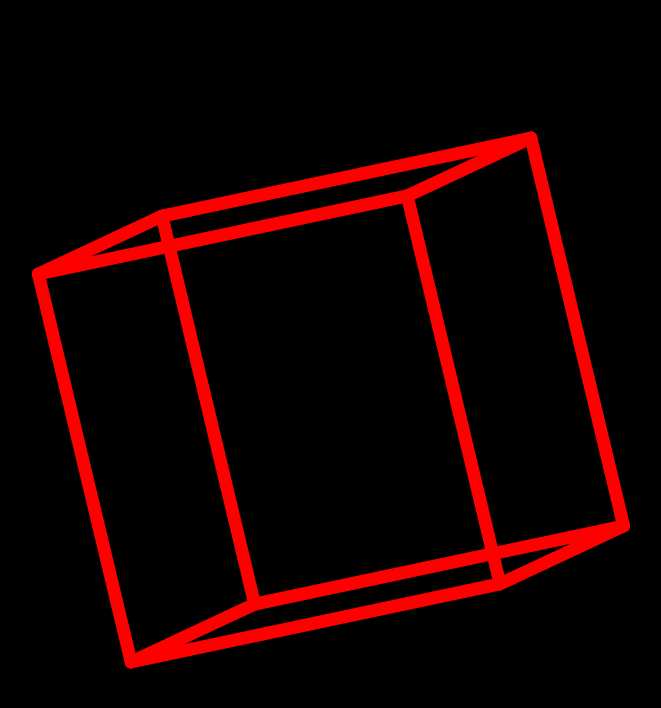
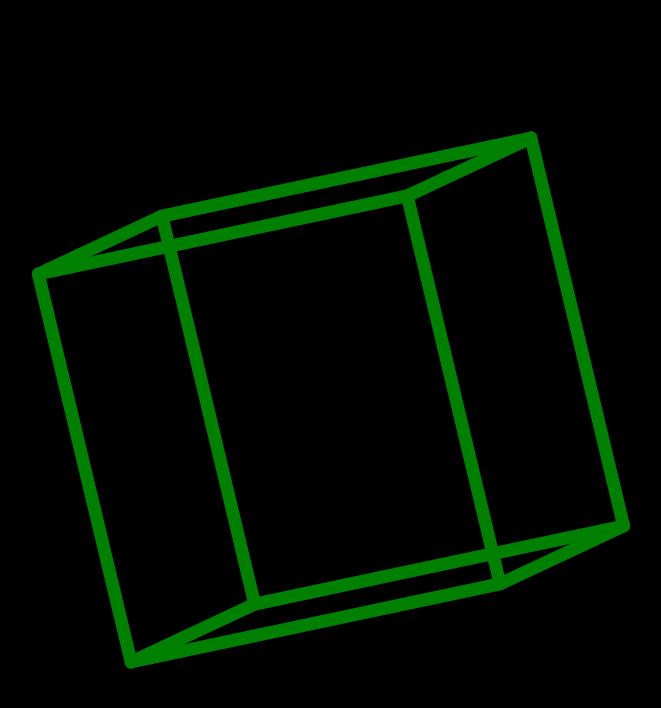
Before and after one commit to yago5656/cuboqueroda, a plain HTML site: page index.html in a window 1280 px wide. Shown: the whole page, without its empty margins (309-970 px from the left). Drawn offline with Linux system fonts and the light colour scheme.

Commit message:
Update index.html
Hduf

```diff
--- a/index.html
+++ b/index.html
@@ -19,7 +19,7 @@
 		//constantes
 
 		const Color_BG = "black";
-		const Color_CUBE = "red";
+		const Color_CUBE = "green";
 		const Speed_X = 0.05; // rps
 		const Speed_Y = 0.15; // rps
 		const Speed_z = 0.10; // rps
```
